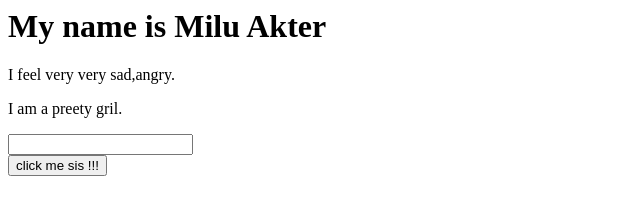
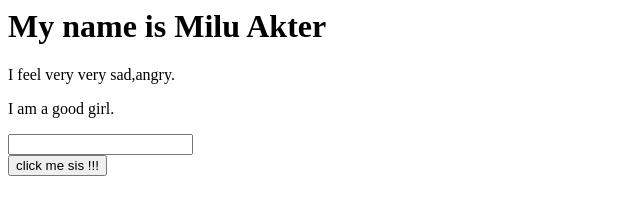
Before and after one commit to milu3939/my-new-website, a plain HTML site: page index.html in a window 1280 px wide. Shown: the full height of the page, 0-640 px from the left. Drawn offline with Linux system fonts and the light colour scheme.

Commit message:
text updated

```diff
--- a/index.html
+++ b/index.html
@@ -1,6 +1,6 @@
 <h1>My name is Milu Akter</h1>
 <p>I feel very very sad,angry.</p>
-<p>I am a preety gril.</p>
+<p>I am a good girl.</p>
 <input type="text">
 <br>
 <button>click me sis !!!</button>
```
